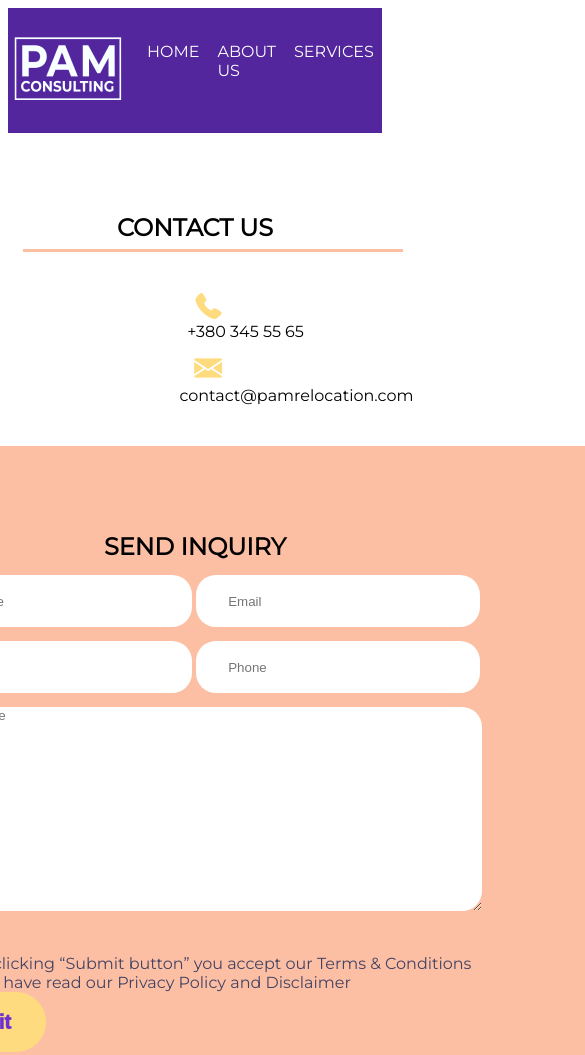
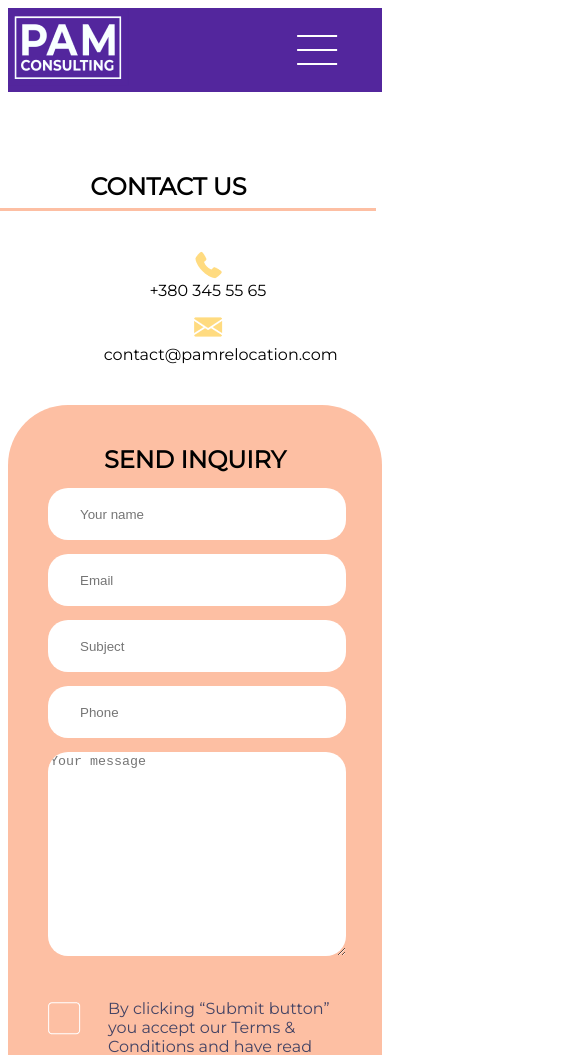
Before and after one commit to Wave202/kipr, a plain HTML site: page index.html in a window 390 px wide. Shown: the top 1055 px of the page, 585 px wide, since content can reach past the window. Drawn offline with Linux system fonts and the light colour scheme.

Commit message:
Add files via upload

```diff
--- a/index.html
+++ b/index.html
@@ -30,7 +30,11 @@
                     </div>
                     <div class="button">
                         <button class="btn">Get in touch</button>
+                        <div class="header-burger_btn">
+                            <img src="img/menu.png" alt="">
+                        </div>
                     </div>
+
                 </div>
 
             </div>
@@ -52,21 +56,28 @@
                                 <p>+380 345 55 65</p>
                             </div>
                         </div>
+                        <div class="mail">
                         <div class="mail-logo">
                             <img src="img/contact_tmail_icon.png" alt="">
                         </div>
+
                         <div class="email">
                             <p>contact@pamrelocation.com</p>
                         </div>
+                    </div>
                     </div>
                     <div class="table">
                         <h2 class="title-table">SEND INQUIRY</h2>
                         <div class="inputs">
                             <div class="input-flex">
+                                <div class="first2">
                                 <input type="text" placeholder="Your name"></input>
                                 <input type="text" placeholder="Email"></input>
+                            </div>
+                            <div class="last2">
                                 <input type="text" placeholder="Subject"></input>
                                 <input type="text" placeholder="Phone"></input>
+                            </div>
                             </div>
                             <div class="big-input">
                                 <textarea class="area-input" type="text" placeholder="Your message"></textarea>
@@ -78,7 +89,7 @@
                             </div>
                             <p>By clicking “Submit button” you accept our Terms & Conditions and have read our Privacy Policy and Disclaimer</p>
                         </div>
-                        <div class="btn">
+                        <div class="btn-footer">
                             <button class="btn-submit">Submit</button>
                         </div>
                     </div>
--- a/style.css
+++ b/style.css
@@ -102,7 +102,7 @@ left: 46%;
 }
 .tel-number{
 position: absolute;
-left: 48%;
+left: 47%;
 
 }
 .num{
@@ -111,13 +111,13 @@ left: 48%;
 
 .mail-logo{
     position: relative;
-    left: 48%;
+    left: 46%;
 
 
 }
 .email{
     position: absolute;
-    left: 46%;
+    left: 44%;
 }
 
 .table{
@@ -199,7 +199,7 @@ left: 48%;
 .footer{
     display: flex;
 
-    width: 1440px;
+    width: 100%;
     height: 100px;
     background-color: #828CDE;
 
@@ -209,9 +209,128 @@ left: 48%;
 }
 
 .footer h5{
-    display: inline;
+
+
+    margin: auto;
+
+}
+.header-burger_btn{
+    width: 40px;
+    height: 30px;
+    display: none;
+}
+
+
+@media (max-width:1000px){
+
+
+.navigation{
+    display: none;
+}
+.header-burger_btn{
+    display: block;
+    padding-left: 60px;
+    padding-right: 110px;
+}
+.button{
     display: flex;
-    justify-content: center;
     align-items: center;
-    margin-left: 520px;
 }
+.table{
+    display: flex;
+    flex-direction: column;
+    align-items: center;
+
+
+    padding-left: 10px;
+    padding-right: 10px;
+}
+
+.btn{
+    width: 180px;
+}
+
+}
+
+@media (max-width:1000px){
+    .navigation{
+        display: none;
+    }
+    .header-burger_btn{
+        display: block;
+        padding-left: 60px;
+        padding-right: 110px;
+    }
+    .button{
+        display: flex;
+        align-items: center;
+    }
+    .table{
+        display: flex;
+        flex-direction: column;
+        align-items: center;
+
+
+        padding-left: 10px;
+        padding-right: 10px;
+    }
+
+    .btn{
+        width: 180px;
+    }
+
+
+
+
+
+}
+
+@media (max-width:480px){
+    .btn{
+        display: none;
+    }
+    .header-burger_btn{
+        padding-right: 45px;
+    }
+
+    .headline{
+        padding-right: 50px;
+    }
+    .inputs{
+        display: flex;
+        flex-direction: column;
+    }
+    .first2{
+        display: flex;
+        flex-direction: column;
+    }
+    .last2{
+        display: flex;
+        flex-direction: column;
+    }
+    .input-flex{
+
+        width: 100%;
+    }
+    .input-flex input{
+        width: 100%;
+    }
+    .table{
+        padding: 40px;
+    }
+    .area-input{
+        width: 100%;
+    }
+    .inputs{
+        width: 100%;
+    }
+    .email p {
+        margin-left: -29%;
+    }
+    .tel-number p{
+        margin-left: -29%;
+    }
+    .title {
+        margin-left: -1%;
+    }
+}
```
Also changed, not shown: img/menu.png (added).
